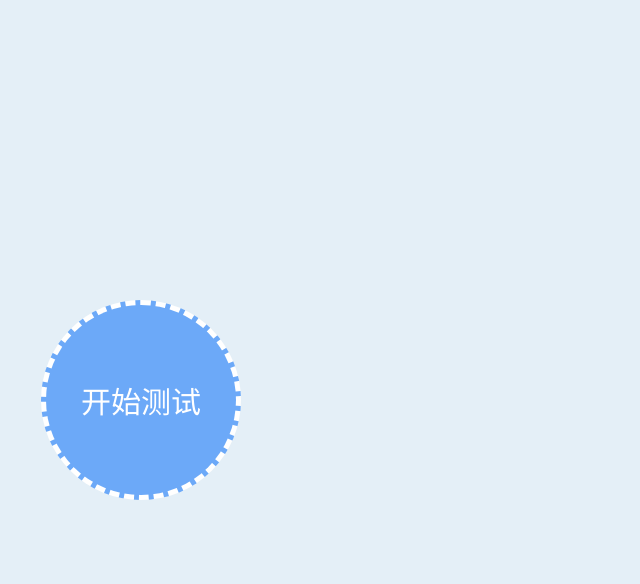
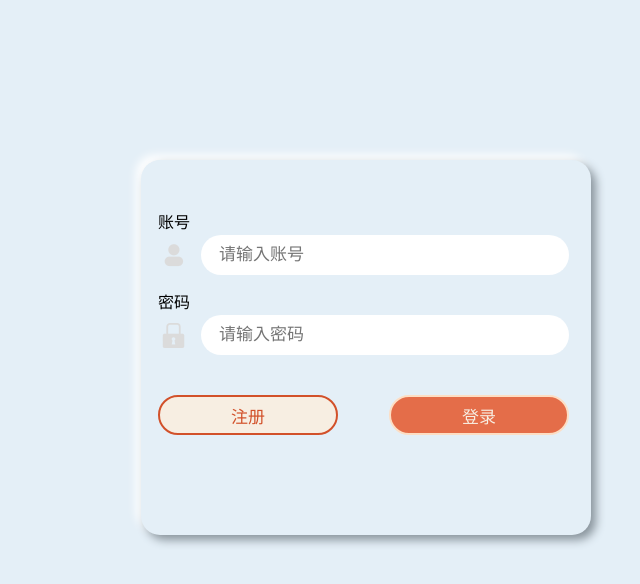
Before and after one commit to XXYiFei/onlinetyping, a Vue app in the folder onlinetype/: page / in a window 1280 px wide. Shown: the top 584 px of the page, without its empty margins (499-1139 px from the left). Built offline with nearby package versions, Linux system fonts and the light colour scheme.

Commit message:
update
登录界面

```diff
--- a/onlinetype/src/App.vue
+++ b/onlinetype/src/App.vue
@@ -17,4 +17,5 @@ export default {
 <style>
 @import "../static/css/typing.css";
 @import "../static/css/test.css";
+@import "../static/css/welcome.css";
 </style>
--- a/onlinetype/src/components/Typing/Test.vue
+++ b/onlinetype/src/components/Typing/Test.vue
@@ -43,7 +43,7 @@
         <div>APM:{{APM}}</div>
       </div>
       <div class="info-inside">
-        <button class="button-start">&nbsp;</button>
+        <button class="button-start" @click="timestart">&nbsp;</button>
         <button class="button-stop" @click="timestop">&nbsp;</button>
         <button class="button-restart" @click="timeclear">&nbsp;</button>
         <button class="button-article">&nbsp;</button>
--- a/onlinetype/src/components/Welcome/Welcome.vue
+++ b/onlinetype/src/components/Welcome/Welcome.vue
@@ -1,6 +1,23 @@
 <template>
   <div id="welcome">
-    <button class="start" @click="showtyping">开始测试</button>
+    <div class="former">
+      <div class="form-font">账号</div>
+      <div class="inner">
+        <input type="text" placeholder="请输入账号" />
+        <span class="icon icon-account"></span>
+      </div>
+      <div class="form-font">密码</div>
+      <div class="inner">
+        <input type="text" placeholder="请输入密码" />
+        <span class="icon icon-password"></span>
+      </div>
+      <div>
+        <input type="button" value="登录" class="form-button button-login" @click="showtyping"/>
+      </div>
+      <div>
+        <input type="button" value="注册" class="form-button button-register" />
+      </div>
+    </div>
     <v-typing></v-typing>
   </div>
 </template>
@@ -12,34 +29,10 @@ export default {
   methods: {
     showtyping() {
       this.$store.dispatch("showtyping");
-    }
+    },
   },
   components: {
-    "v-typing": typing
-  }
+    "v-typing": typing,
+  },
 };
 </script>
-
-<style lang="less" scoped>
-.start {
-  position: absolute;
-  width: 200px;
-  height: 200px;
-  top: 50%;
-  left: 50%;
-  margin: -100px 0 0 -100px;
-  background-color: rgb(108, 169, 248);
-  border-radius: 50%;
-  border: white dashed 5px;
-  color: white;
-  font-size: 30px;
-  outline: none;
-}
-.start:hover {
-  cursor: pointer;
-  width: 220px;
-  height: 220px;
-  margin: -110px 0 0 -110px;
-  font-size: 35px;
-}
-</style>
--- a/onlinetype/static/css/test.css
+++ b/onlinetype/static/css/test.css
@@ -59,6 +59,15 @@
   background-image: url('../images/test/start.png') ;
   background-repeat: no-repeat;
   background-size: 100%;
+}
+.button-start:active{
+  background-image: url('../images/test/start.png') ;
+  background-repeat: no-repeat;
+  background-size: 100%;
+  border-radius: 50%;
+  background-color: #d9ebf7;
+  box-shadow: inset 5px 5px 6px #b9c2c8,
+              inset -5px -5px 6px #ffffff;
 }
 .button-stop{
   background-image: url('../images/test/stop.png') ;
--- /dev/null
+++ b/onlinetype/static/css/welcome.css
@@ -0,0 +1,108 @@
+.start {
+    position: absolute;
+    width: 200px;
+    height: 200px;
+    top: 50%;
+    left: 50%;
+    margin: -100px 0 0 -100px;
+    background-color: rgb(108, 169, 248);
+    border-radius: 50%;
+    border: white dashed 5px;
+    color: white;
+    font-size: 30px;
+    outline: none;
+  }
+  .start:hover {
+    cursor: pointer;
+    width: 220px;
+    height: 220px;
+    margin: -110px 0 0 -110px;
+    font-size: 35px;
+  }
+  .former{
+    position: absolute;
+    top: 20%;
+    left: 50%;
+    padding-top: 35px;
+    height: 340px;
+    width: 450px;
+    border-radius: 15px;
+    border-radius: 19px;
+    background-color:#e4eff7;
+    box-shadow:  5px 5px 10px #89949c,
+             -5px -5px 10px #ffffff;
+}
+.inner{
+    position: relative;
+    height: 40px;
+
+}
+.inner input{
+    width: 350px;
+    height: 40px;
+    border-radius: 20px;
+    line-height: 40px;
+    margin-left: 60px;
+    padding-left: 18px;
+    outline: 0;
+    border: none;
+    font-size: 17px;
+    font-weight: lighter;
+    text-align: left;
+}
+.icon{
+    position: absolute;
+    top: 8px;
+    left: 17px;
+    width: 30px;
+    height: 25px;
+
+}
+.icon-account{
+    background: url(../images/welcome/account.png) no-repeat center;
+    background-size: contain;
+}
+.icon-password{
+    background: url(../images/welcome/password.png) no-repeat center;
+    background-size: contain;
+}
+.form-font{
+    color: black;
+    padding-left: 17px;
+    padding-top: 20px;
+    height: 20px;
+}
+.form-button{
+    margin-top: 40px;
+    height: 40px;
+    width: 180px;
+    font-size: 17px;
+    cursor:pointer;
+}
+.button-register{
+    margin-left: 17px;
+    border: 2px solid rgb(210,81,42);
+    background-color: rgb(247, 238, 226);
+    color: rgb(210,81,42);
+    border-radius: 20px;
+    outline: 0;
+}
+.button-register:active{
+  background: #fddec4;
+box-shadow: inset 6px 6px 6px #e4c8b0,
+            inset -6px -6px 6px #fff4d8;
+}
+.button-login{
+    float: right;
+    border: 2px solid #fddec4;
+    background-color: rgb(228, 109, 73);
+    color: rgb(247, 238, 226);
+    border-radius: 20px;
+    outline: 0;
+    margin-right: 22px;
+}
+.button-login:active{
+  background: #ff6b6b;
+box-shadow: inset 6px 6px 6px #e66060,
+            inset -6px -6px 6px #ff7676;
+}
```
Also changed, not shown: onlinetype/static/images/welcome/account.png (added), onlinetype/static/images/welcome/password.png (added).
